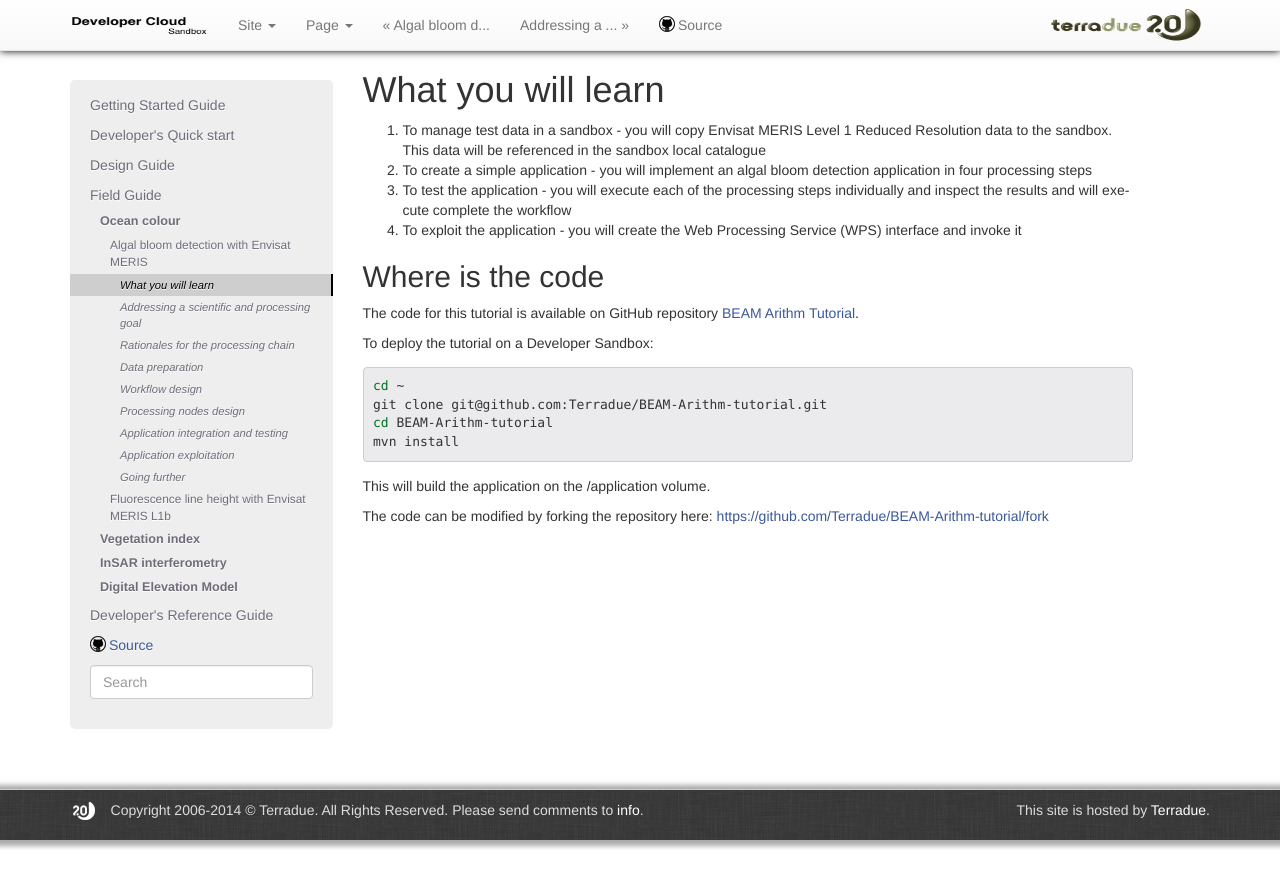
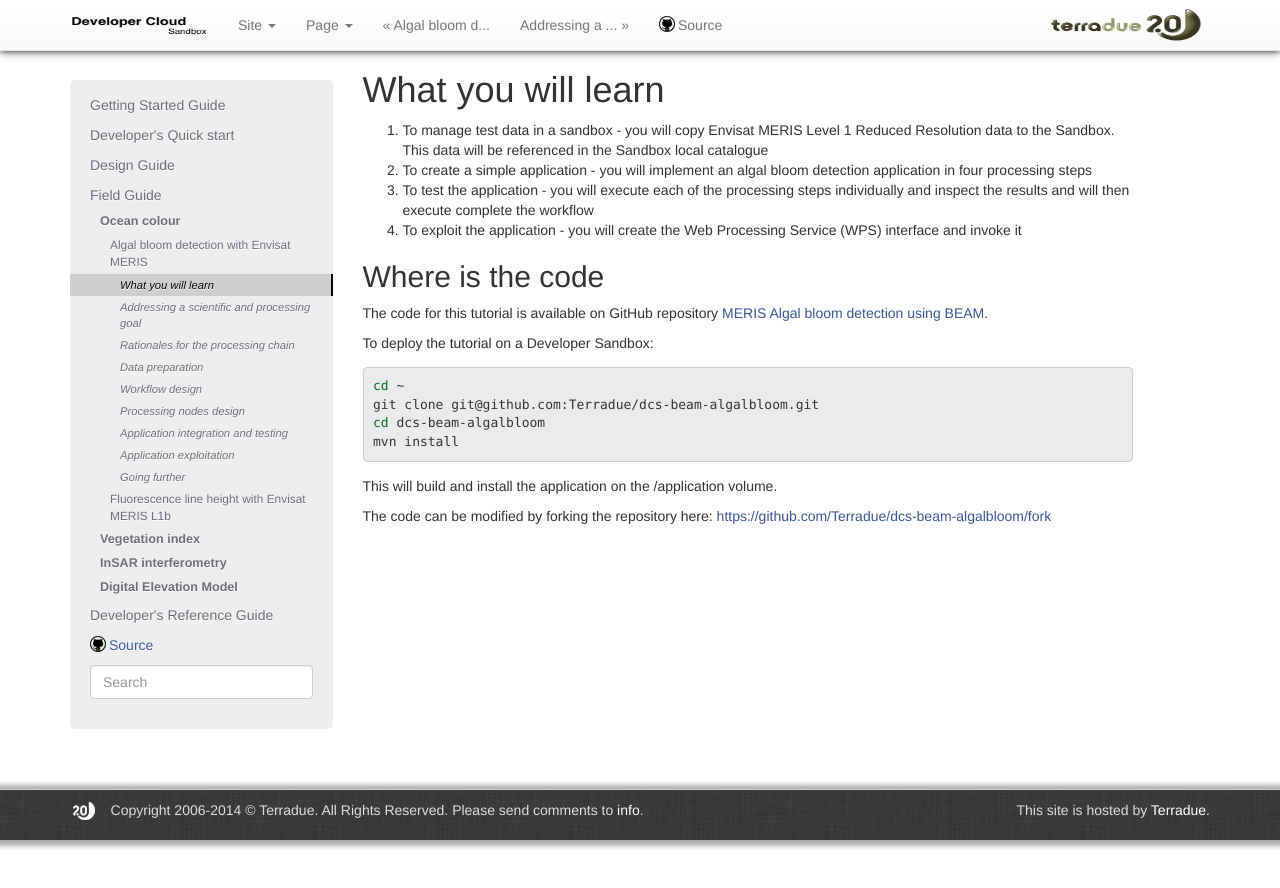
Before and after one commit to Terradue/doc-developer-sandbox, a Sphinx documentation site: the page built from source/field/ocean_color/lib_beam/learn.rst, in a window 1280 px wide. Shown: the top 888 px of the page. Built offline with Sphinx 7.4.7, drawn with Linux system fonts in a browser that asks for light colours; pages that are not in the unit, such as notebooks, are missing from menus.

Commit message:
Update learn.rst

```diff
--- a/source/field/ocean_color/lib_beam/learn.rst
+++ b/source/field/ocean_color/lib_beam/learn.rst
@@ -1,25 +1,25 @@
 What you will learn
 ===================
 
-1. To manage test data in a sandbox - you will copy Envisat MERIS Level 1 Reduced Resolution data to the sandbox. This data will be referenced in the sandbox local catalogue
+1. To manage test data in a sandbox - you will copy Envisat MERIS Level 1 Reduced Resolution data to the Sandbox. This data will be referenced in the Sandbox local catalogue
 2. To create a simple application - you will implement an algal bloom detection application in four processing steps
-3. To test the application - you will execute each of the processing steps individually and inspect the results and will execute complete the workflow
+3. To test the application - you will execute each of the processing steps individually and inspect the results and will then execute complete the workflow
 4. To exploit the application - you will create the Web Processing Service (WPS) interface and invoke it
 
 Where is the code
 +++++++++++++++++
 
-The code for this tutorial is available on GitHub repository `BEAM Arithm Tutorial <https://github.com/Terradue/BEAM-Arithm-tutorial>`_.
+The code for this tutorial is available on GitHub repository `MERIS Algal bloom detection using BEAM <https://github.com/Terradue/dcs-beam-algalbloom>`_.
 
 To deploy the tutorial on a Developer Sandbox:
 
 .. code-block:: bash
 
   cd ~
-  git clone git@github.com:Terradue/BEAM-Arithm-tutorial.git
-  cd BEAM-Arithm-tutorial
+  git clone git@github.com:Terradue/dcs-beam-algalbloom.git
+  cd dcs-beam-algalbloom
   mvn install
 
-This will build the application on the /application volume.
+This will build and install the application on the /application volume.
 
-The code can be modified by forking the repository here: `<https://github.com/Terradue/BEAM-Arithm-tutorial/fork>`_
+The code can be modified by forking the repository here: `<https://github.com/Terradue/dcs-beam-algalbloom/fork>`_
```
